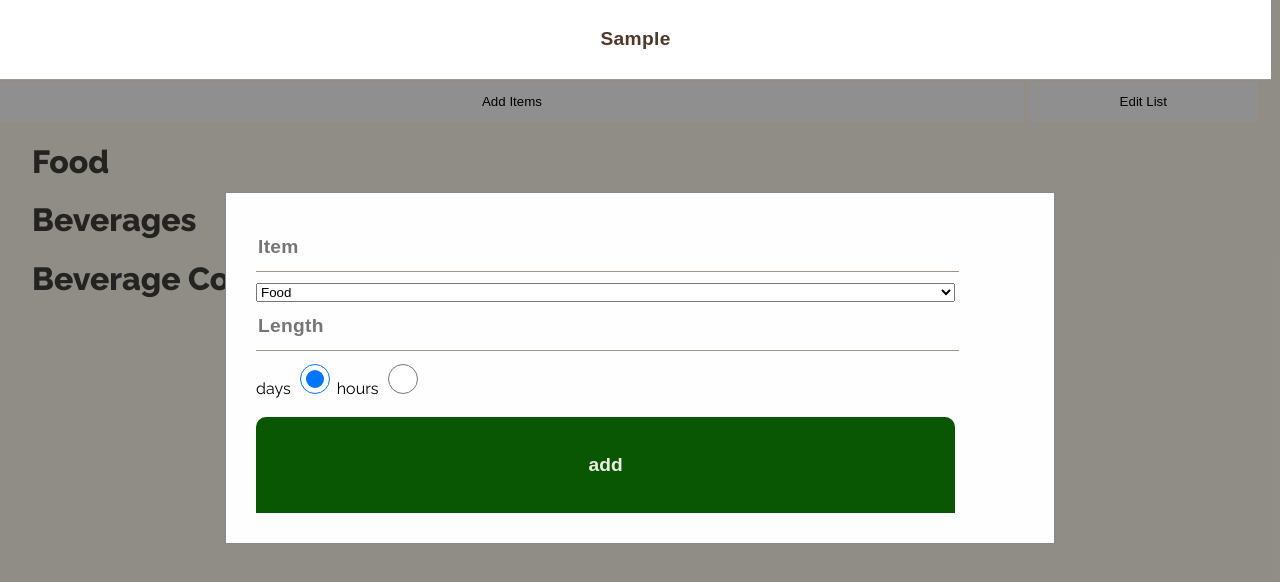
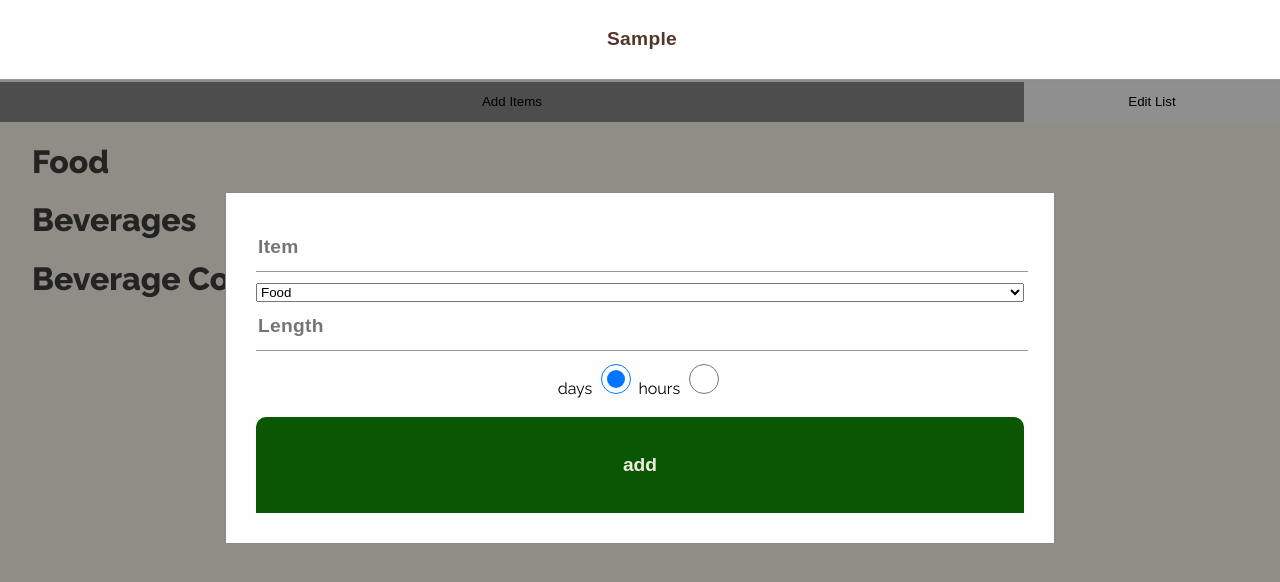
Before and after one commit to bstaack/expiration, a plain HTML site: page index.html in a window 1280 px wide. Both pictures are taken after typing "Sample" into the empty fields and a click on the button "Add Items". Drawn offline with nearby package versions, Linux system fonts and the light colour scheme.

Commit message:
update layout

```diff
--- a/index.html
+++ b/index.html
@@ -37,12 +37,14 @@
         <input placeholder="Length" type="number" id="length" class="input-line" name="length" required>
       </div>
       <div id="radioDiv">
-        <label for="days">days
-          <input type="radio" id="days" name="lengthValue" value="days" checked>
-        </label>
-        <label for="hours">hours
-          <input type="radio" id="hour s"name="lengthValue" value="hours">
-        </label>
+        <div id="radio">
+          <label for="days">days
+            <input type="radio" id="days" name="lengthValue" value="days" checked>
+          </label>
+          <label for="hours">hours
+            <input type="radio" id="hour" name="lengthValue" value="hours">
+          </label>
+        </div>
         <input type="submit" id="close" value="add">
       </div>
     </form>
--- a/script.js
+++ b/script.js
@@ -25,7 +25,7 @@ $(function() {
     }
 
     function populateList(el, month, time, category, day){
-      html = "<li class=" + category + "><p class='item'><a>" + el.item + "</a><span class='time'>" + month + "<span class='day " + day + "'>" + day + "</span>" + time + "</span></p><button class='delete fa fa-minus' id='" + el.item + "'></button></li>";
+      html = "<li class=" + category + "><p class='item'>- <a>" + el.item + "</a><span class='time'>" + month + "<span class='day " + day + "'>" + day + "</span>" + time + "</span></p><button class='delete fa fa-minus' id='" + el.item + "'></button></li>";
       let selector = "#" + category;
       $(selector).after(html);
     };
--- a/style.css
+++ b/style.css
@@ -1,5 +1,3 @@
-/* 800 for bold  */
-
 body, html {
   width: 100%; height: 100%;
   margin: 0; padding: 0;
@@ -13,11 +11,18 @@ body, html {
 
 #form {
   display: inline-block;
+  width: 100%;
 }
 
 #radioDiv {
   display: inline-block;
   width: 100%;
+  text-align: center;
+}
+
+#radio {
+  display: inline-block;
+  margin: 0 auto;
 }
 
 #box {
@@ -28,19 +33,22 @@ body, html {
 
 header {
   height: 5%;
+  width: 100%;
 }
 
-#addItems {
+#addItems, #edit {
   text-decoration: none;
   border: none;
-  width: 80%;
   height: 100%;
+  padding: 0;
+  float: left;
 }
 #edit {
-  text-decoration: none;
-  border: none;
-  width: 18%;
-  height: 100%;
+  width: 20%;
+}
+#addItems {
+  width: 80%;
+  background-color: gray;
 }
 
 select {
@@ -152,6 +160,8 @@ h1 {
 .day {
   color: white;
   margin: 0 5px 0 5px;
+  padding: 3px;
+  border-radius: 10px;
 }
 
 .Sun{
@@ -178,7 +188,7 @@ h1 {
 }
 
 #myInput {
-  width: 99%;
+  width: 100%;
   height: 4em;
   text-align: center;
   background-color: white;
```
